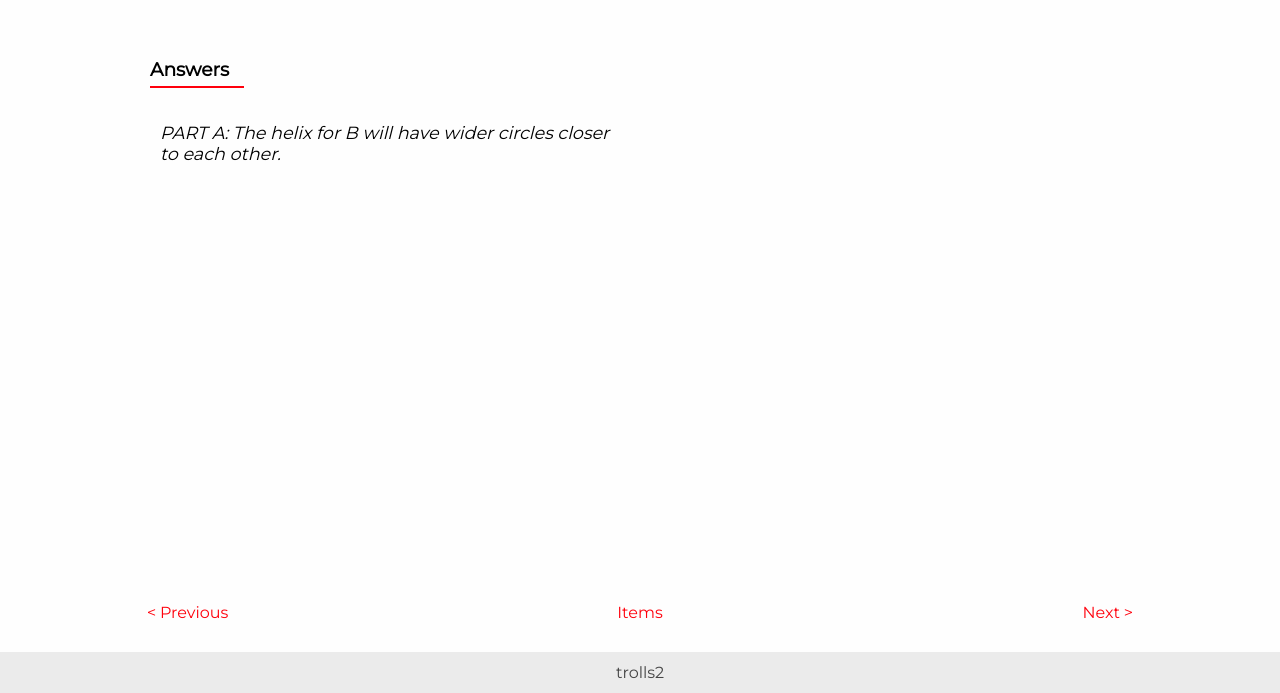
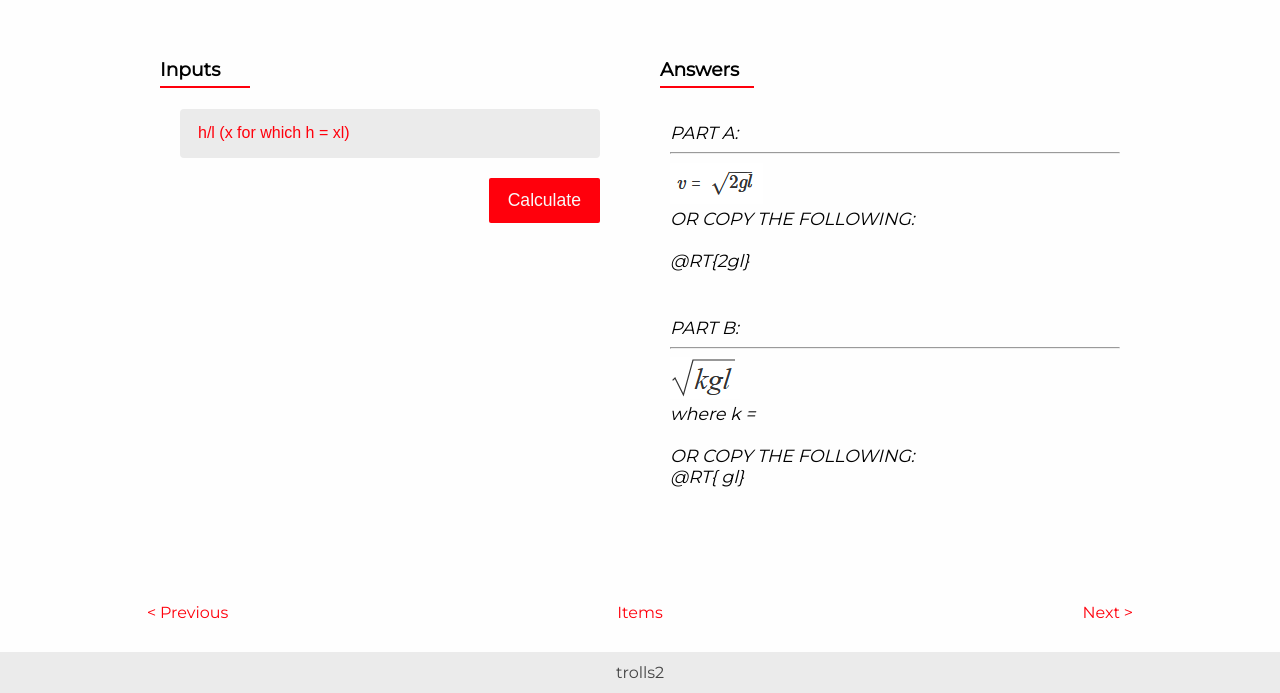
Before and after one commit to CakiciMert/testtrolls, a plain HTML site: page hw7/items/item7.html in a window 1280 px wide. Shown: the part 107-800 px from the top of the page. Drawn offline with Linux system fonts and the light colour scheme.

Commit message:
item7 added

```diff
--- a/hw7/items/item7.html
+++ b/hw7/items/item7.html
@@ -28,14 +28,38 @@
   <body>
     <div class="container">
       <h1>trolls2 hw7 item7</h1>
+      <div class="inputs ">
+        <h3>Inputs</h3>
+
+        <div class="input">
+          <input id="k" placeholder="h/l (x for which h = xl)" type="text">
+        </div>
+
+        <button class="calculate-button " onclick="calculate()">Calculate</button>
+      </div>
 
       <div class="answers ">
         <h3>Answers</h3>
 
-<div>
-    PART A:
-    The helix for B will have wider circles closer to each other.
-</div>
+        <div>
+          PART A: <hr>
+                <div>
+                  <img class="img" src="./7A.png">
+                </div>
+                <div>OR COPY THE FOLLOWING:</div><br>
+                <div>@RT{2gl}</div>
+        </div>
+        <div>
+          PART B: <hr>
+
+                <div>
+                  <img class="img" src="./7B.png">
+                </div>
+                <div>where k = <span id = "resultK"></span></div><br>
+
+                <div>OR COPY THE FOLLOWING:</div>
+                <div>@RT{  <span id = "resultK2"</span></span>   gl}</div>
+        </div>
 
       </div>
     </div>
@@ -51,6 +75,16 @@
     </div>
 
     <script type="text/javascript" src="../../js/main.js"></script>
+    <script>
+      function calculate() {
+        var k = Number(document.getElementById('k').value);
+        var resultK = 4*k-2;
+
+document.getElementById('resultK').innerHTML = mert(resultK, 2);
+document.getElementById('resultK2').innerHTML = mert(resultK, 2)
+
+      }
+    </script>
   </body>
 
 </html>
```
Also changed, not shown: hw7/items/7A.png (added), hw7/items/7B.png (added).
